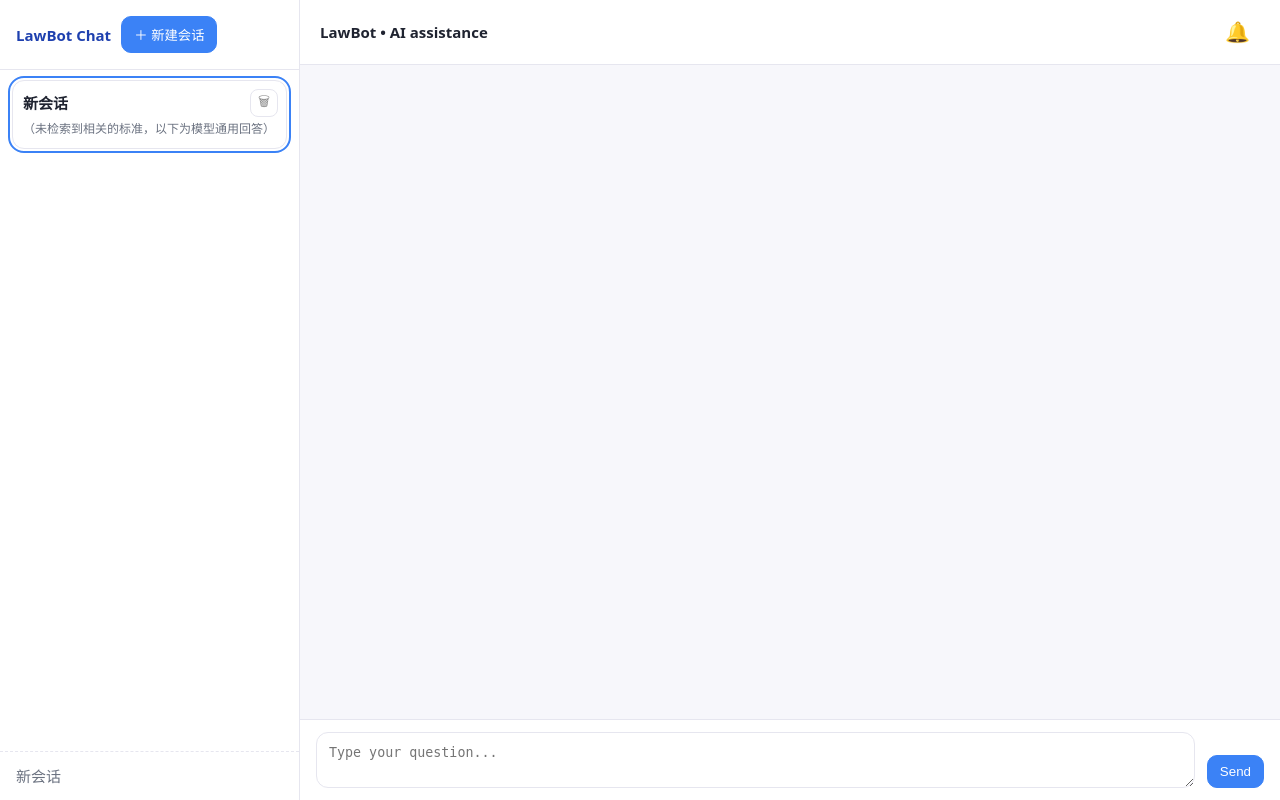
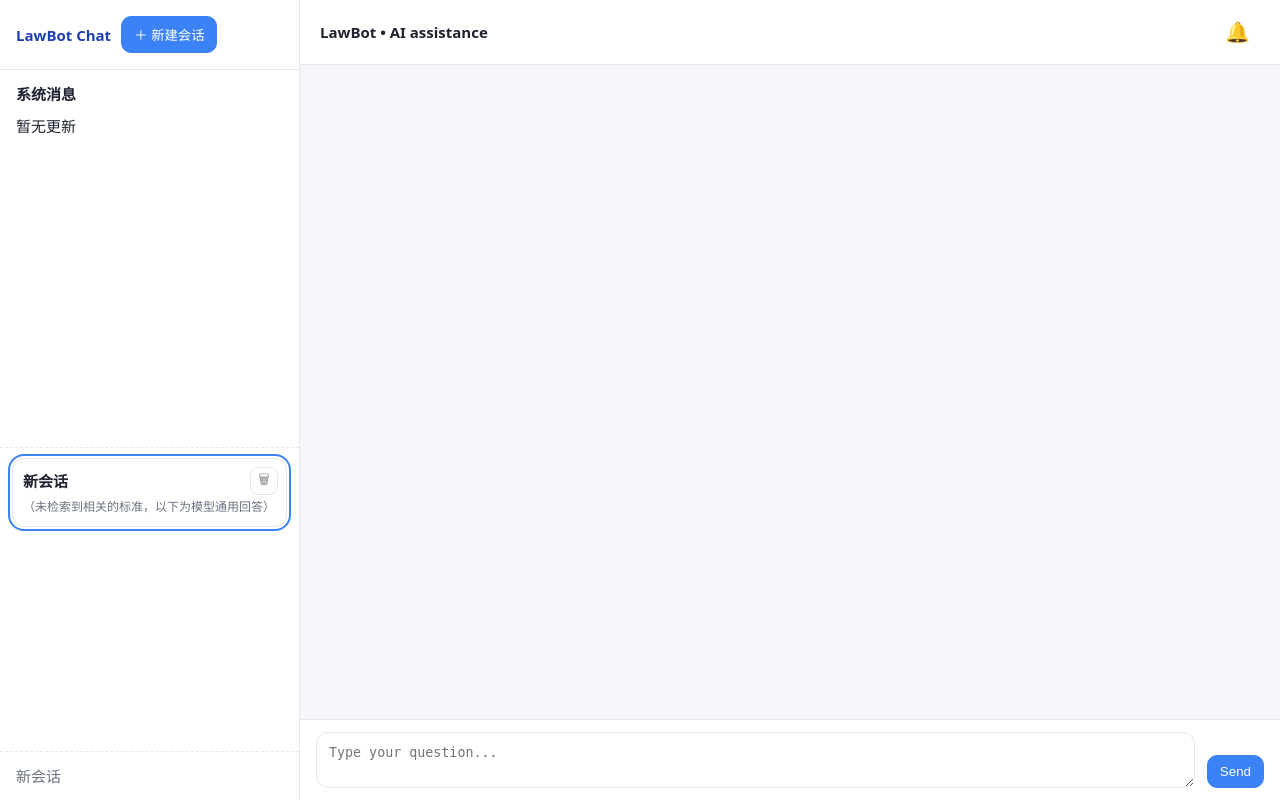
Before and after one commit to Vidsc/llm_lawbot, a Django app: page / in a window 1280 px wide. Run offline with Django 4.2, Linux system fonts and the light colour scheme.

Commit message:
Update index.html

```diff
--- a/frontend/templates/index.html
+++ b/frontend/templates/index.html
@@ -24,13 +24,28 @@
   <div id="app">
     <!-- 左侧会话列表 -->
     <aside id="sidebar">
-      <div class="sidebar-header">
-        <div class="brand">LawBot Chat</div>
-        <button id="new-chat" class="btn btn-primary">＋ 新建会话</button>
-      </div>
+  <!-- 顶部栏 -->
+  <div class="sidebar-header">
+    <div class="brand">LawBot Chat</div>
+    <button id="new-chat" class="btn btn-primary">＋ 新建会话</button>
+  </div>
+
+  <!-- 中间分区容器 -->
+  <div class="sidebar-body">
+    <!-- 上半部分：消息提示 -->
+    <div class="message-box">
+      <div class="msg-title">系统消息</div>
+      <div id="message-content">暂无更新</div>
+    </div>
+
+    <!-- 下半部分：会话列表 -->
+    <div class="session-container">
       <div id="session-list" class="session-list"></div>
       <div class="sidebar-footer">新会话</div>
-    </aside>
+    </div>
+  </div>
+</aside>
+
 
     <!-- 右侧聊天区域 -->
     <main id="main">
@@ -65,6 +80,6 @@
     </div>
   </div>
 
-  <script src="/static/app.js"></script>
+  <script src="/static/app.js?v=ref-click-1"></script>
 </body>
 </html>
```
